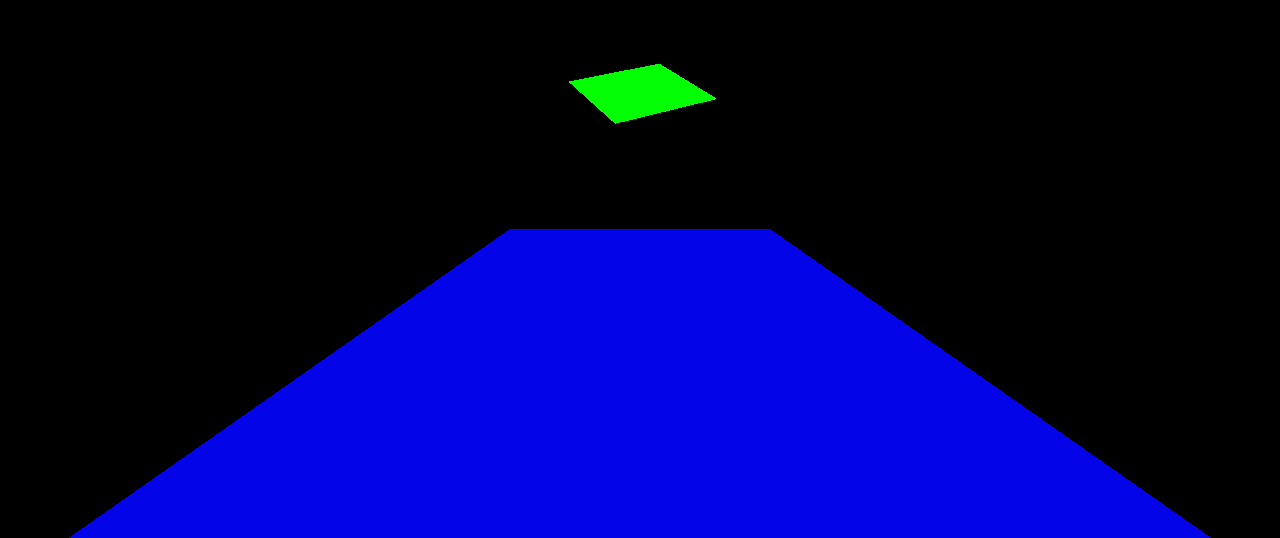
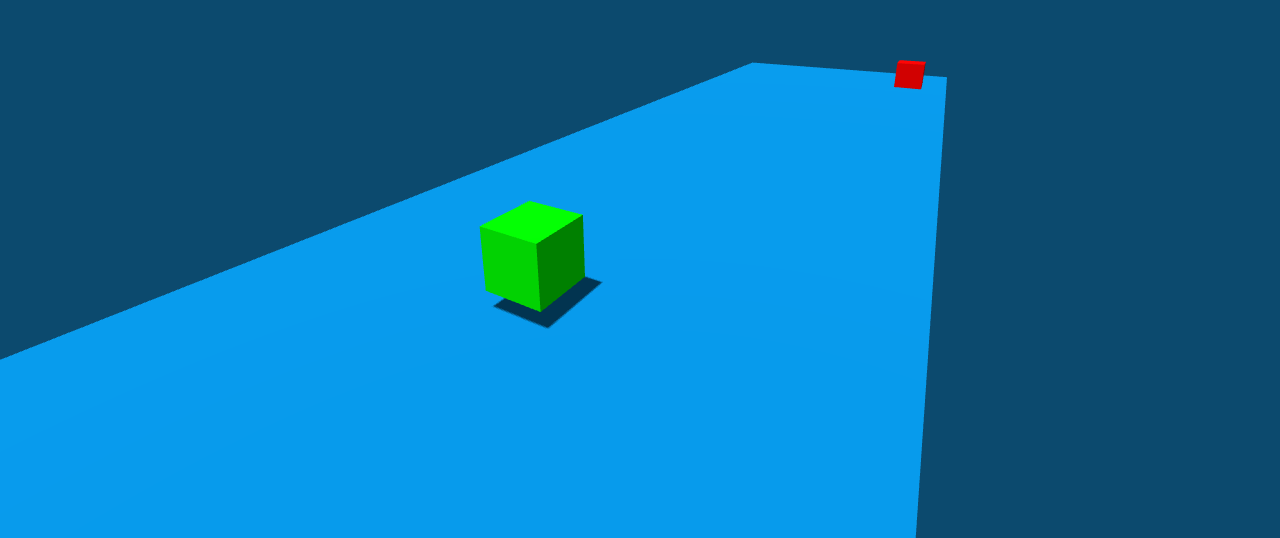
Before and after one commit to rapperthedabber/threeJS, a plain HTML site: page index.html in a window 1280 px wide. Shown: the part 262-800 px from the top of the page. Drawn offline with nearby package versions, Linux system fonts and the light colour scheme; animation ran at ten frames a second.

Commit message:
animation coded plus added button keys and added spawning enemies

```diff
--- a/index.html
+++ b/index.html
@@ -1,6 +1,7 @@
 <style>
     body {
       margin: 0;
+      background: #0c4a6e;
     }
   </style>
 
@@ -29,41 +30,261 @@
       0.1,
       1000
     )
+    camera.position.set(4.61, 2.74, 8)
 
-    const renderer = new THREE.WebGLRenderer()
+    const renderer = new THREE.WebGLRenderer({
+      alpha: true,
+      antialias: true
+    })
     renderer.shadowMap.enabled = true
     renderer.setSize(window.innerWidth, window.innerHeight)
     document.body.appendChild(renderer.domElement)
 
     const controls = new OrbitControls(camera, renderer.domElement)
 
-    const geometry = new THREE.BoxGeometry(1, 1, 1)
-    const material = new THREE.MeshStandardMaterial({ color: 0x00ff00 })
-    const cube = new THREE.Mesh(geometry, material)
+    class Box extends THREE.Mesh {
+      constructor({
+        width,
+        height,
+        depth,
+        color = '#00ff00',
+        velocity = {
+          x: 0,
+          y: 0,
+          z: 0
+        },
+        position = {
+          x: 0,
+          y: 0,
+          z: 0
+        },
+        zAcceleration = false
+      }) {
+        super(
+          new THREE.BoxGeometry(width, height, depth),
+          new THREE.MeshStandardMaterial({ color })
+        )
+
+        this.width = width
+        this.height = height
+        this.depth = depth
+
+        this.position.set(position.x, position.y, position.z)
+
+        this.right = this.position.x + this.width / 2
+        this.left = this.position.x - this.width / 2
+
+        this.bottom = this.position.y - this.height / 2
+        this.top = this.position.y + this.height / 2
+
+        this.front = this.position.z + this.depth / 2
+        this.back = this.position.z - this.depth / 2
+
+        this.velocity = velocity
+        this.gravity = -0.002
+
+        this.zAcceleration = zAcceleration
+      }
+
+      updateSides() {
+        this.right = this.position.x + this.width / 2
+        this.left = this.position.x - this.width / 2
+
+        this.bottom = this.position.y - this.height / 2
+        this.top = this.position.y + this.height / 2
+
+        this.front = this.position.z + this.depth / 2
+        this.back = this.position.z - this.depth / 2
+      }
+
+      update(ground) {
+        this.updateSides()
+
+        if (this.zAcceleration) this.velocity.z += 0.0003
+
+        this.position.x += this.velocity.x
+        this.position.z += this.velocity.z
+
+        this.applyGravity(ground)
+      }
+
+      applyGravity(ground) {
+        this.velocity.y += this.gravity
+
+        // this is where we hit the ground
+        if (
+          boxCollision({
+            box1: this,
+            box2: ground
+          })
+        ) {
+          const friction = 0.5
+          this.velocity.y *= friction
+          this.velocity.y = -this.velocity.y
+        } else this.position.y += this.velocity.y
+      }
+    }
+
+    function boxCollision({ box1, box2 }) {
+      const xCollision = box1.right >= box2.left && box1.left <= box2.right
+      const yCollision =
+        box1.bottom + box1.velocity.y <= box2.top && box1.top >= box2.bottom
+      const zCollision = box1.front >= box2.back && box1.back <= box2.front
+
+      return xCollision && yCollision && zCollision
+    }
+
+    const cube = new Box({
+      width: 1,
+      height: 1,
+      depth: 1,
+      velocity: {
+        x: 0,
+        y: -0.01,
+        z: 0
+      }
+    })
     cube.castShadow = true
     scene.add(cube)
 
-    const geometry2 = new THREE.BoxGeometry(5, 0.5, 10)
-    const material2 = new THREE.MeshStandardMaterial({ color: 0x0000ff })
-    const cube2 = new THREE.Mesh(geometry2, material2)
-    cube2.receiveShadow = true
-    scene.add(cube2)
+    const ground = new Box({
+      width: 10,
+      height: 0.5,
+      depth: 50,
+      color: '#0369a1',
+      position: {
+        x: 0,
+        y: -2,
+        z: 0
+      }
+    })
 
-    cube2.position.y =  -2
+    ground.receiveShadow = true
+    scene.add(ground)
+
     const light = new THREE.DirectionalLight(0xffffff, 1)
-    light.position.z = 2
-    light.position.y = 4
+    light.position.y = 3
+    light.position.z = 1
     light.castShadow = true
     scene.add(light)
 
+    scene.add(new THREE.AmbientLight(0xffffff, 0.5))
 
     camera.position.z = 5
+    console.log(ground.top)
+    console.log(cube.bottom)
 
+    const keys = {
+      a: {
+        pressed: false
+      },
+      d: {
+        pressed: false
+      },
+      s: {
+        pressed: false
+      },
+      w: {
+        pressed: false
+      }
+    }
+
+    window.addEventListener('keydown', (event) => {
+      switch (event.code) {
+        case 'KeyA':
+          keys.a.pressed = true
+          break
+        case 'KeyD':
+          keys.d.pressed = true
+          break
+        case 'KeyS':
+          keys.s.pressed = true
+          break
+        case 'KeyW':
+          keys.w.pressed = true
+          break
+        case 'Space':
+          cube.velocity.y = 0.08
+          break
+      }
+    })
+
+    window.addEventListener('keyup', (event) => {
+      switch (event.code) {
+        case 'KeyA':
+          keys.a.pressed = false
+          break
+        case 'KeyD':
+          keys.d.pressed = false
+          break
+        case 'KeyS':
+          keys.s.pressed = false
+          break
+        case 'KeyW':
+          keys.w.pressed = false
+          break
+      }
+    })
+
+    const enemies = []
+
+    let frames = 0
+    let spawnRate = 200
     function animate() {
-      requestAnimationFrame(animate)
+      const animationId = requestAnimationFrame(animate)
       renderer.render(scene, camera)
-      cube.rotation.x += 0.01
-      cube.rotation.y += 0.01
+
+      // movement code
+      cube.velocity.x = 0
+      cube.velocity.z = 0
+      if (keys.a.pressed) cube.velocity.x = -0.05
+      else if (keys.d.pressed) cube.velocity.x = 0.05
+
+      if (keys.s.pressed) cube.velocity.z = 0.05
+      else if (keys.w.pressed) cube.velocity.z = -0.05
+
+      cube.update(ground)
+      enemies.forEach((enemy) => {
+        enemy.update(ground)
+        if (
+          boxCollision({
+            box1: cube,
+            box2: enemy
+          })
+        ) {
+          cancelAnimationFrame(animationId)
+        }
+      })
+
+      if (frames % spawnRate === 0) {
+        if (spawnRate > 20) spawnRate -= 20
+
+        const enemy = new Box({
+          width: 1,
+          height: 1,
+          depth: 1,
+          position: {
+            x: (Math.random() - 0.5) * 10,
+            y: 0,
+            z: -20
+          },
+          velocity: {
+            x: 0,
+            y: 0,
+            z: 0.005
+          },
+          color: 'red',
+          zAcceleration: true
+        })
+        enemy.castShadow = true
+        scene.add(enemy)
+        enemies.push(enemy)
+      }
+
+      frames++
+      // cube.position.y += -0.01
+      // cube.rotation.x += 0.01
+      // cube.rotation.y += 0.01
     }
     animate()
   </script>
```
